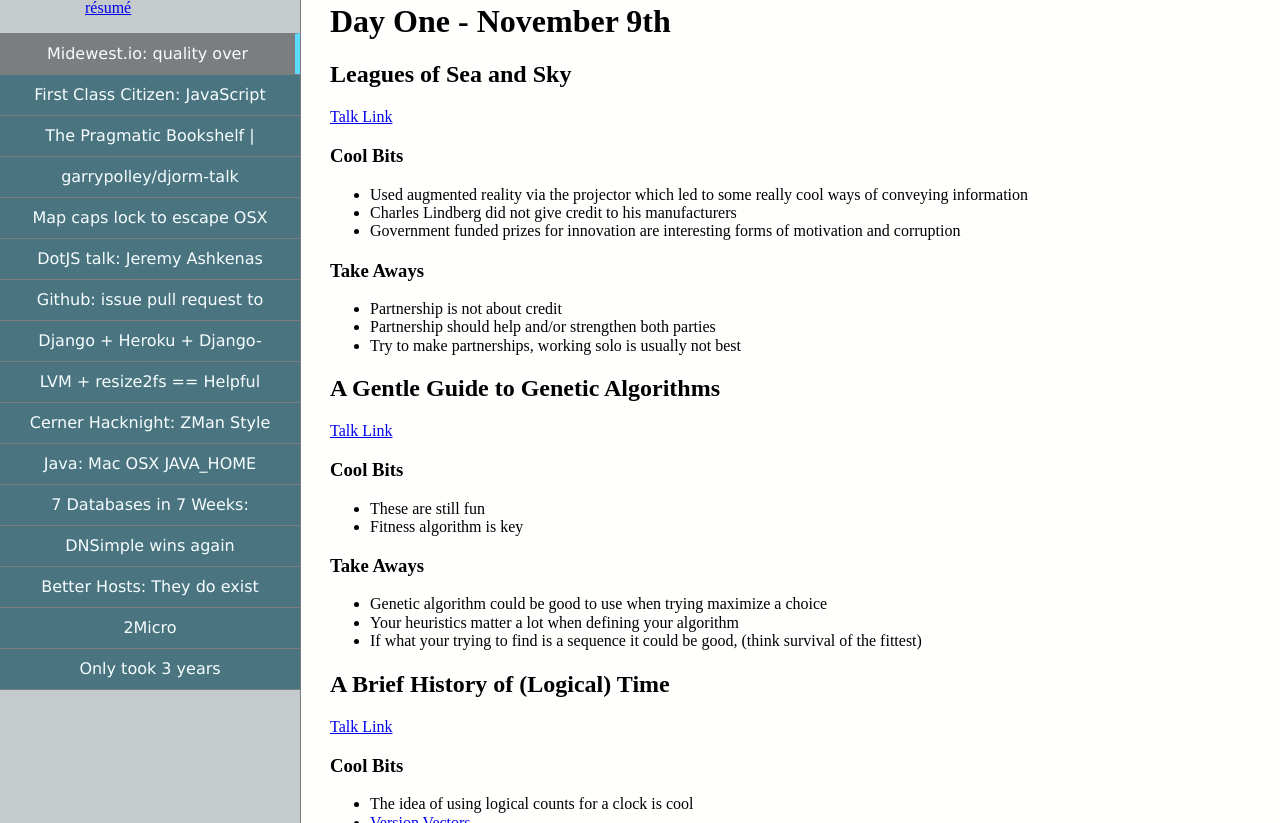
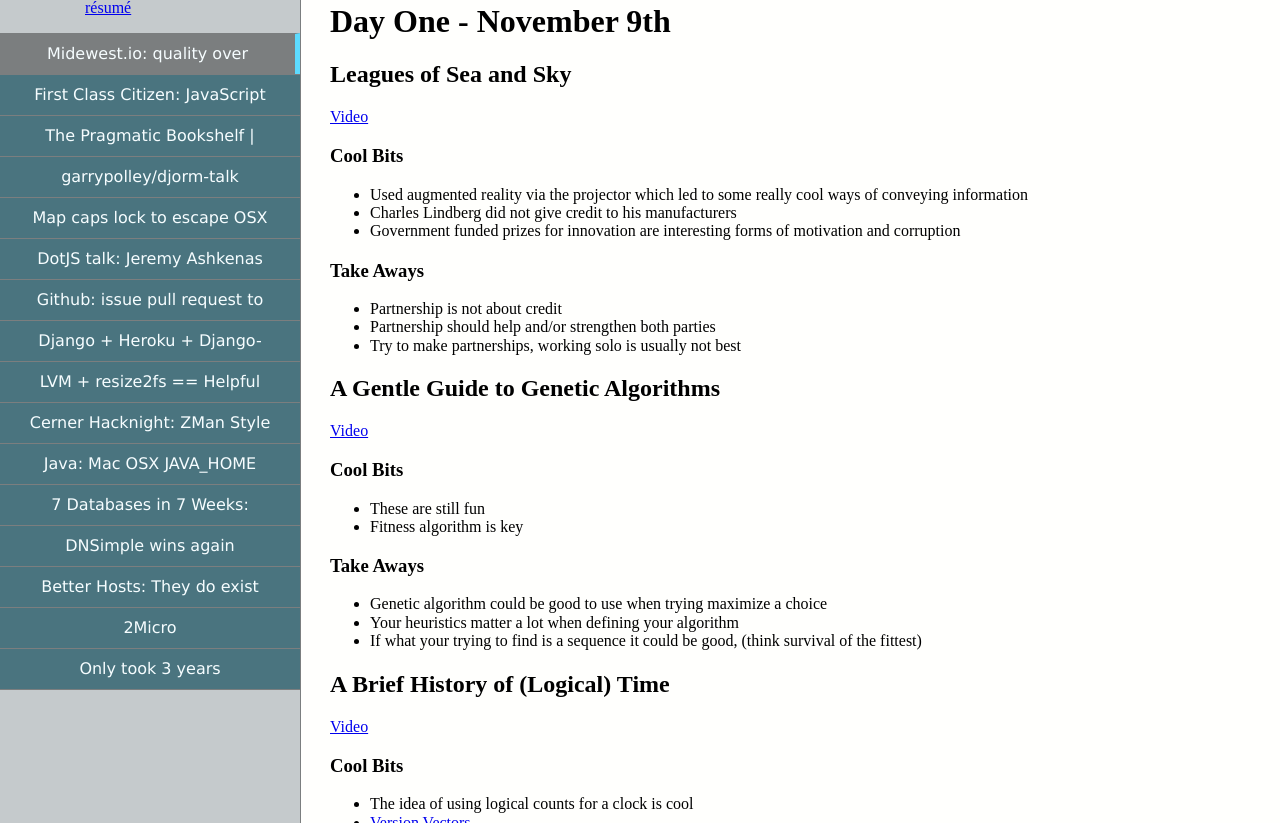
Before and after one commit to garrypolley/garrypolley.github.io, a Jekyll site: the page built from _posts/notes/2015-11-12-midwest-io-recap.md, in a window 1280 px wide and 1400 px high. Shown: the part 274-1097 px from the top of the window. Built offline with Jekyll 4.4.1, drawn with Linux system fonts in a browser that asks for light colours; nearby versions of some CDN libraries; Markdown is read by kramdown in place of the engine named in the settings; comment, search, counter and statistics services are not loaded.

Commit message:
update links to talks

```diff
--- a/_posts/notes/2015-11-12-midwest-io-recap.md
+++ b/_posts/notes/2015-11-12-midwest-io-recap.md
@@ -23,7 +23,7 @@ away from each talk. Maybe they'll help you maybe they won't.
 
 ## Leagues of Sea and Sky
 
-[Talk Link](https://youtu.be/6Go1H026Knc)
+[Video](https://youtu.be/6Go1H026Knc)
 
 ### Cool Bits
 
@@ -41,7 +41,7 @@ led to some really cool ways of conveying information
 
 ## A Gentle Guide to Genetic Algorithms
 
-[Talk Link](https://www.youtube.com/watch?v=h_jsjPyNu9o)
+[Video](https://youtu.be/h_jsjPyNu9o)
 
 ### Cool Bits
 
@@ -57,7 +57,7 @@ led to some really cool ways of conveying information
 
 ## A Brief History of (Logical) Time
 
-[Talk Link](http://lanyrd.com/2015/midwestio/sdqwfd/)
+[Video](https://youtu.be/b_swtL5bxJg)
 
 ### Cool Bits
 
```
Also changed, not shown: other parts of _posts/notes/2015-11-12-midwest-io-recap.md (+2 -1 lines).
